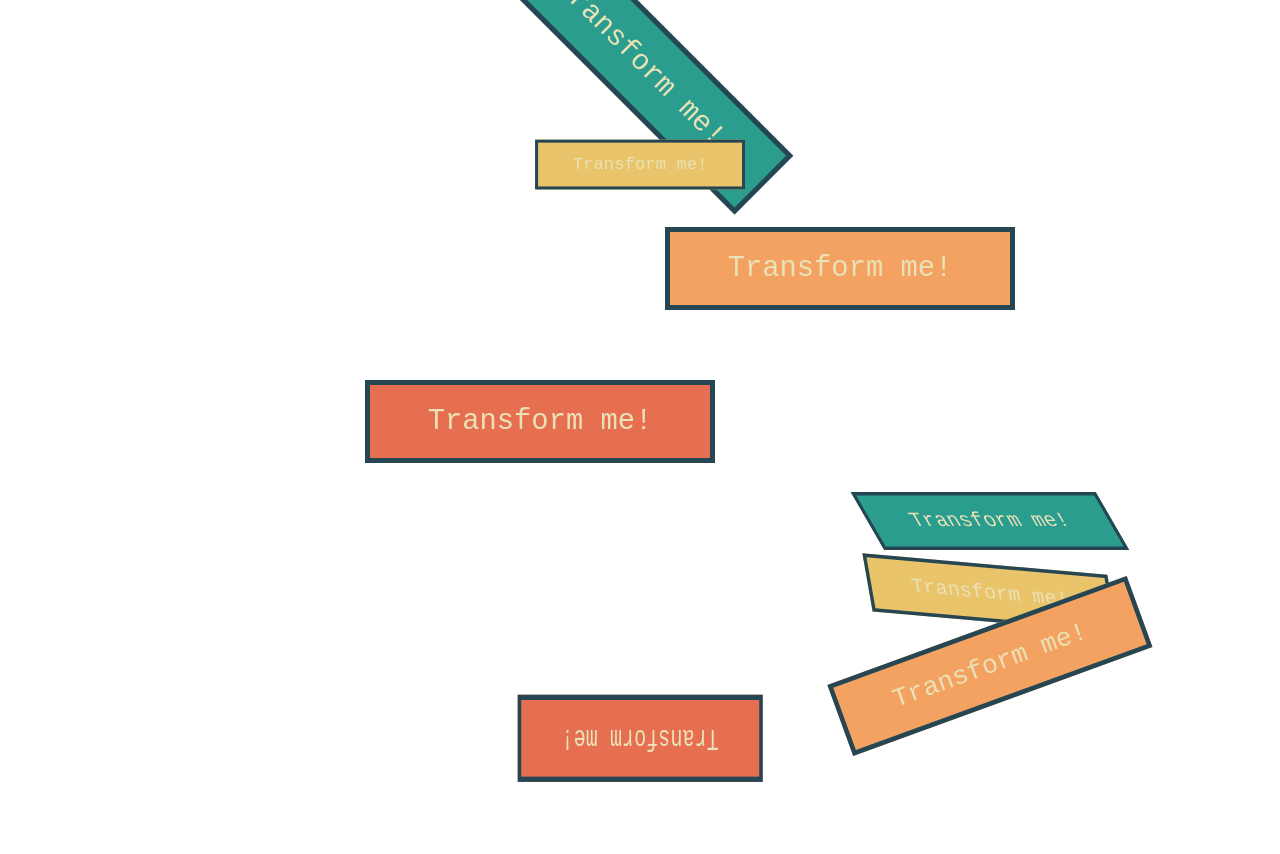
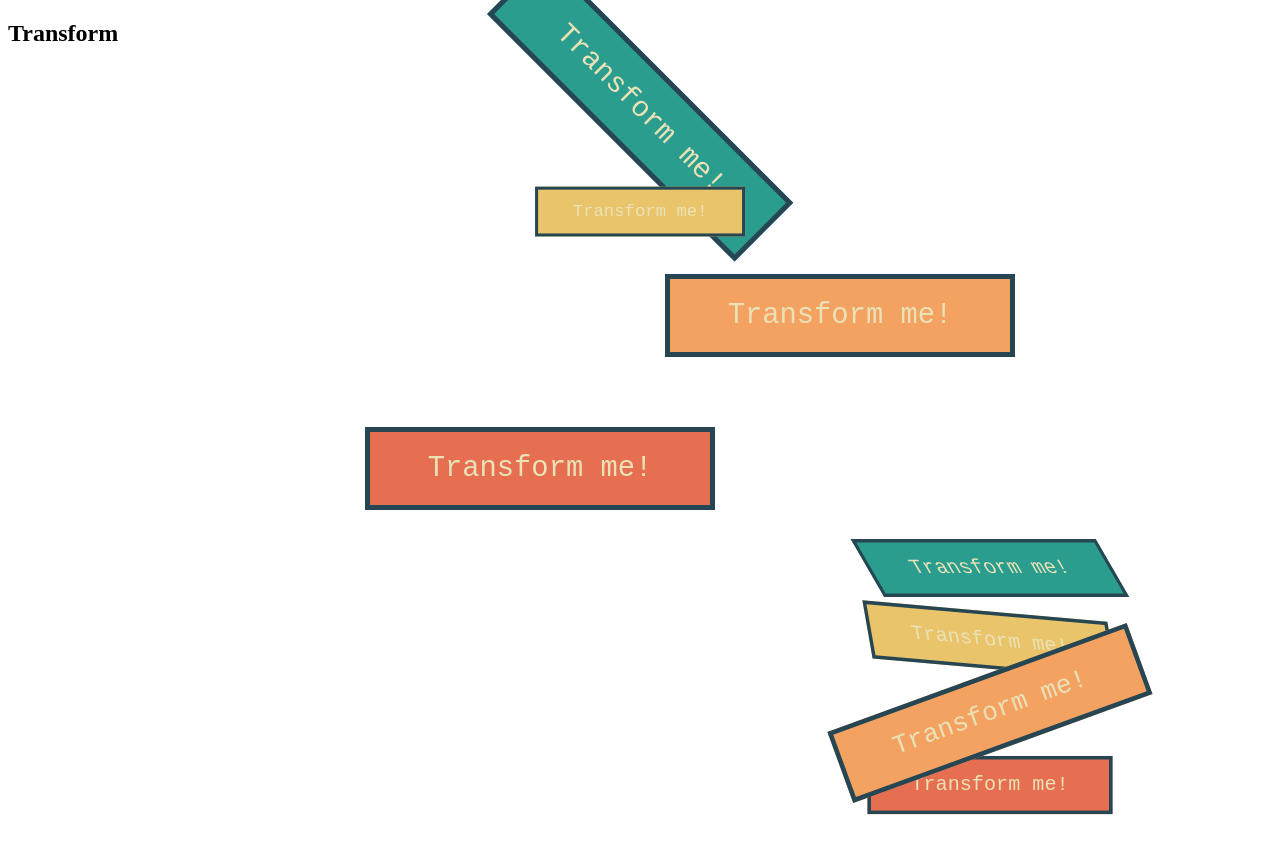
Before and after one commit to ritesh-karankal/learning-webdev, a plain HTML site: page the-world-of-css/09-transform/index.html in a window 1280 px wide. Shown: the top 854 px of the page. Drawn offline with Linux system fonts and the light colour scheme.

Commit message:
add more css

```diff
--- a/the-world-of-css/09-transform/index.html
+++ b/the-world-of-css/09-transform/index.html
@@ -5,23 +5,23 @@
     <meta charset="UTF-8">
     <meta name="viewport" content="width=device-width, initial-scale=1.0">
     <title>Transform</title>
-    <link rel="stylesheet" href="app.css">
+    <link rel="stylesheet" href="style.css">
 </head>
 
 <body>
     <section>
-        <!-- SHOULD NOT BE USING h1's like this!  -->
-        <!-- ONLY ONE PER DOCUMENT! -->
-        <h1>Transform me!</h1>
-        <h1>Transform me!</h1>
-        <h1>Transform me!</h1>
-        <h1>Transform me!</h1>
+        <h1>Transform</h1>
+        <!-- h1's SHOULD BE ONLY ONE PER DOCUMENT! -->
+        <h2>Transform me!</h2>
+        <h2>Transform me!</h2>
+        <h2>Transform me!</h2>
+        <h2>Transform me!</h2>
     </section>
     <section>
-        <h1>Transform me!</h1>
-        <h1>Transform me!</h1>
-        <h1>Transform me!</h1>
-        <h1>Transform me!</h1>
+        <h2>Transform me!</h2>
+        <h2>Transform me!</h2>
+        <h2>Transform me!</h2>
+        <h2>Transform me!</h2>
     </section>
 </body>
 
--- /dev/null
+++ b/the-world-of-css/09-transform/style.css
@@ -0,0 +1,61 @@
+h2 {
+    background-color: #2a9d8f;
+    border: 5px solid #264653;
+    color: #eae2b7;
+    padding: 0.7em;
+    width: 300px;
+    font-size: 1.8em;
+    text-align:center;
+    margin: 20px auto;
+    /* auto - works like a spring from both side (personal reference)
+    The value of said property is adjusted automatically
+    according to the content or the context of the element.*/
+    font-family: Courier New;
+    font-weight: lighter;
+}
+
+h2:nth-of-type(2n) {
+    background-color: #e9c46a;
+}
+h2:nth-of-type(3n) {
+    background-color: #f4a261;
+}
+h2:nth-of-type(4n) {
+    background-color: #e76f51;
+}
+
+section:first-of-type h2:nth-of-type(1) {
+    /* transform-origin: bottom right; */
+    transform: rotate(45deg);
+}
+
+section:first-of-type h2:nth-of-type(2) {
+    transform: scale(0.6);
+}
+
+section:first-of-type h2:nth-of-type(3) {
+    transform: translateX(200px);
+}
+section:first-of-type h2:nth-of-type(4) {
+    transform: translate(-100px, 50px);
+}
+
+section:nth-of-type(2) h2:nth-of-type(1) {
+    transform: skew(30deg);
+}
+
+section:nth-of-type(2) h2:nth-of-type(2) {
+    transform: skew(10deg, 5deg);
+}
+
+section:nth-of-type(2) h2:nth-of-type(3) {
+    transform: rotate(-20deg) scale(1.3);
+}
+
+section:nth-of-type(2) h1:nth-of-type(4){
+    transform: translateX(-500px) rotate(0.5turn) scaleY(1.5);
+}
+
+section:nth-of-type(2) {
+    transform: scale(0.7) translateX(500px);
+}
--- a/the-world-of-css/10-hover-button/Starter/button.css
+++ b/the-world-of-css/10-hover-button/Starter/button.css
@@ -1,3 +1,28 @@
 body {
-  font-family: 'Roboto', sans-serif;
+  font-family: "Roboto", sans-serif;
+  display: flex;
+  align-items: center;
+  justify-content: center;
+  height: 100vh;
+  background-color: #151b29;
 }
+
+button {
+  /* background-color: none; */
+  /* it should be */
+  background: none;
+  color: #ffa260;
+  border: 2px solid;
+  padding: 1em 2em;
+  font-size: 1em;
+  transition: color 0.25s, border-color 0.25s, box-shadow 0.25s, transform 0.25s;
+}
+
+button:hover {
+  border-color: #f1ff5c;
+  color: white;
+  /* x-offset | y-offset | blur-radius | spread-radius | color */
+  box-shadow: 0 0.5em 0.5em -0.4em #f1ff5c;
+  transform: translateY(-0.25em);
+  cursor: pointer; /* mickey mouse hand */
+}
--- /dev/null
+++ b/the-world-of-css/11-background/style.css
@@ -0,0 +1,25 @@
+section {
+  width: 80%;
+  height: 600px;
+  margin: 0 auto;
+  /* background-color: aliceblue; */
+
+  /* background is shorthand property */
+  /* background: url("https://images.unsplash.com/photo-1564442038901-4f9a19d3d456?ixlib=rb-1.2.1&ixid=eyJhcHBfaWQiOjEyMDd9&auto=format&fit=crop&w=1227&q=80"); */
+  /* background-size: cover; */
+  /* background-position: top; */
+
+  /* order doesn't matter but background size should be immediately after position*/
+  background: center/cover
+    url("https://images.unsplash.com/photo-1564442038901-4f9a19d3d456?ixlib=rb-1.2.1&ixid=eyJhcHBfaWQiOjEyMDd9&auto=format&fit=crop&w=1227&q=80");
+  /* background: center/40% no-repeat burlywood url("https://images.unsplash.com/photo-1564442038901-4f9a19d3d456?ixlib=rb-1.2.1&ixid=eyJhcHBfaWQiOjEyMDd9&auto=format&fit=crop&w=1227&q=80"); */
+}
+
+h1 {
+  color: white;
+  font-size: 150px;
+  font-family: "Courier New", Courier, monospace;
+  font-weight: lighter;
+  text-align: center;
+  text-shadow: black -6px 6px;
+}
```
Also changed, not shown: the-world-of-css/06-opacity-and-alpha-channel/app.css (+8 -1 lines), the-world-of-css/07-position/app.css (+25 -2 lines), the-world-of-css/07-position/index.html (+7 -0 lines), the-world-of-css/08-transitions/index.html (+1 -1 lines), the-world-of-css/08-transitions/style.css (added, +55 -0 lines), the-world-of-css/11-background/index.html (+1 -1 lines), the-world-of-css/12-google-fonts/app.css (+5 -2 lines), the-world-of-css/12-google-fonts/index.html (+1 -2 lines), the-world-of-css/13-photo-site/Starter/photosite.html (+10 -1 lines), the-world-of-css/13-photo-site/Starter/style.css (added, +22 -0 lines).
